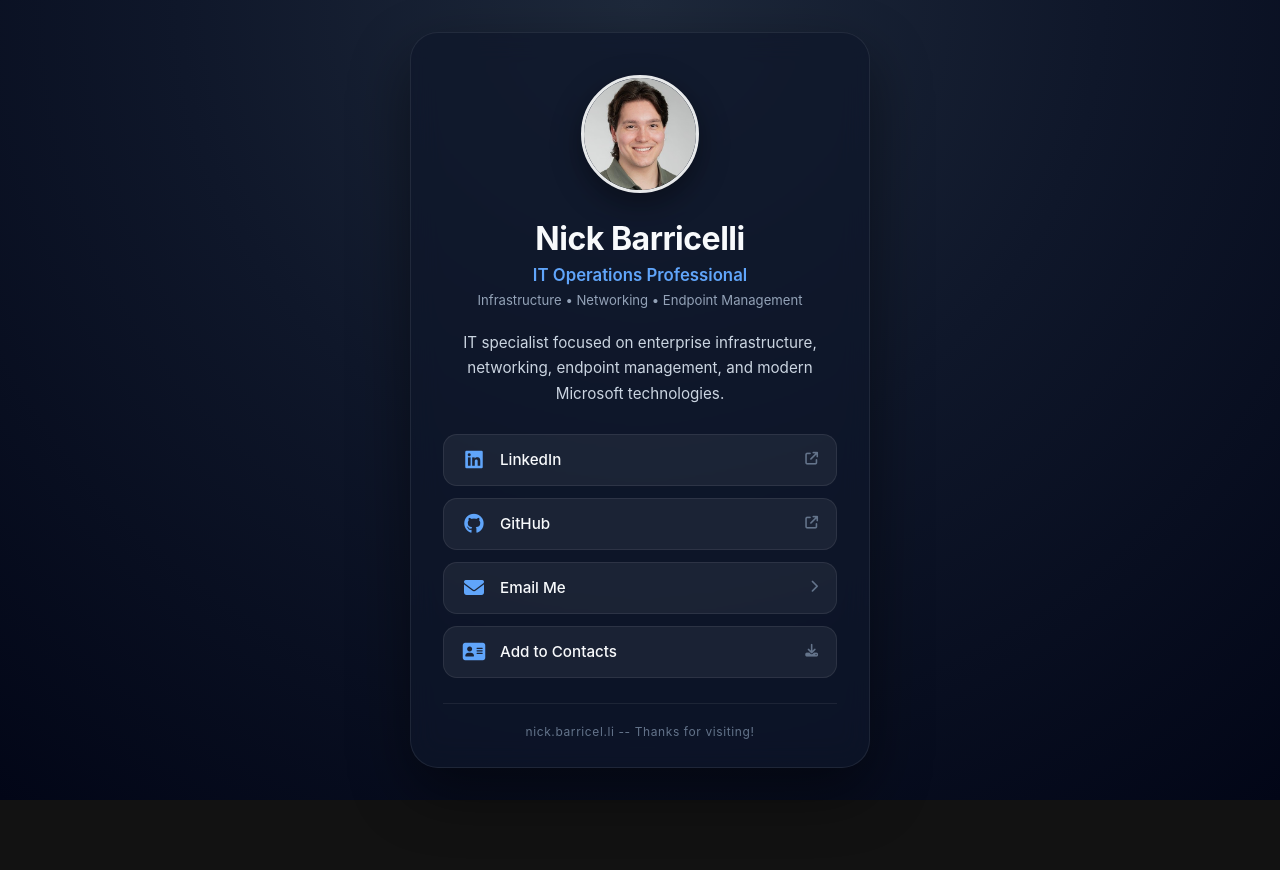
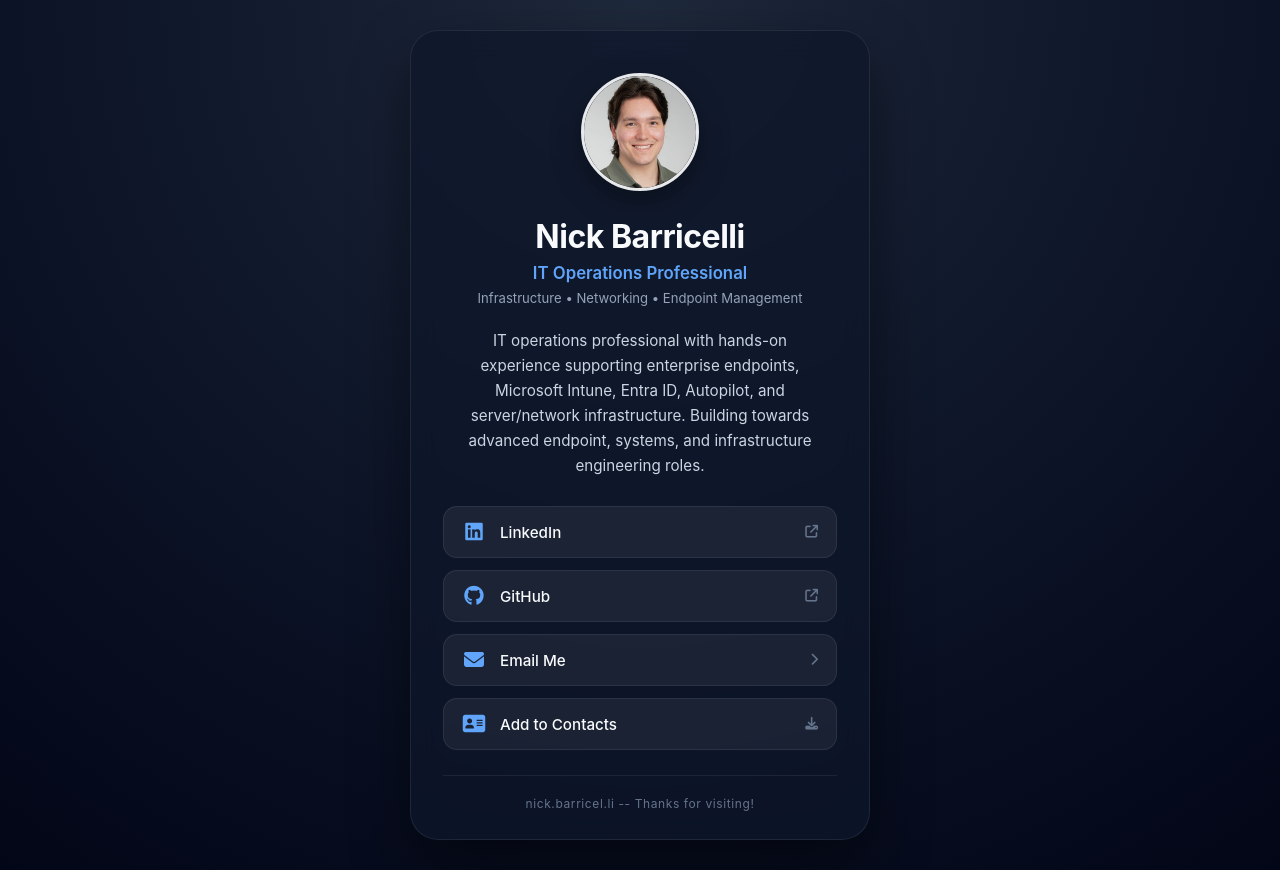
Before and after one commit to NBarricelli/contact-card, a plain HTML site: page index.html in a window 1280 px wide. Before the commit the page ends 800 px from the top, so only its background shows below. Drawn offline with Linux system fonts and the light colour scheme.

Commit message:
Revise bio for IT operations professional
Updated bio to reflect current role and experience.

```diff
--- a/index.html
+++ b/index.html
@@ -48,8 +48,7 @@
         </p>
 
         <p class="bio">
-            IT specialist focused on enterprise infrastructure,
-            networking, endpoint management, and modern Microsoft technologies.
+            IT operations professional with hands-on experience supporting enterprise endpoints, Microsoft Intune, Entra ID, Autopilot, and server/network infrastructure. Building towards advanced endpoint, systems, and infrastructure engineering roles.
         </p>
 
         <!-- Links & Contact Card -->
```
